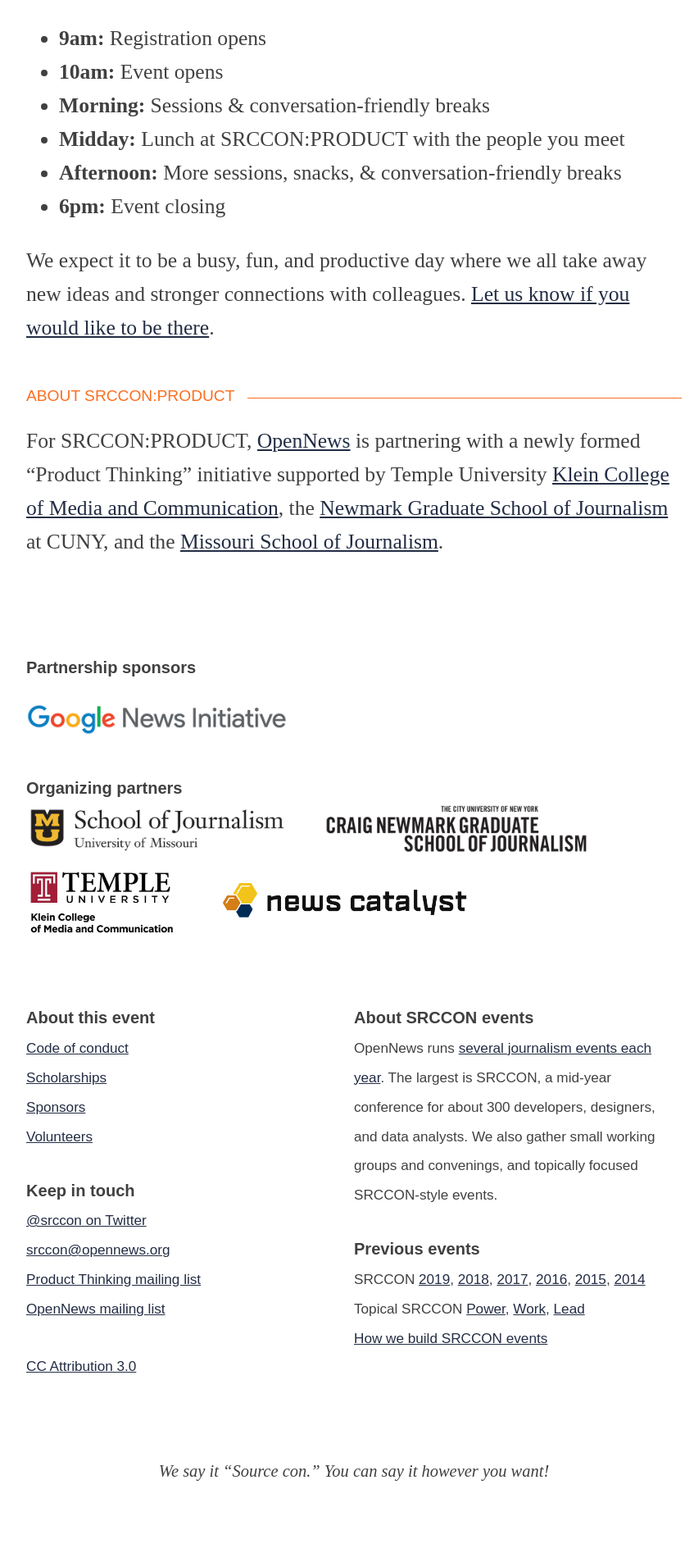
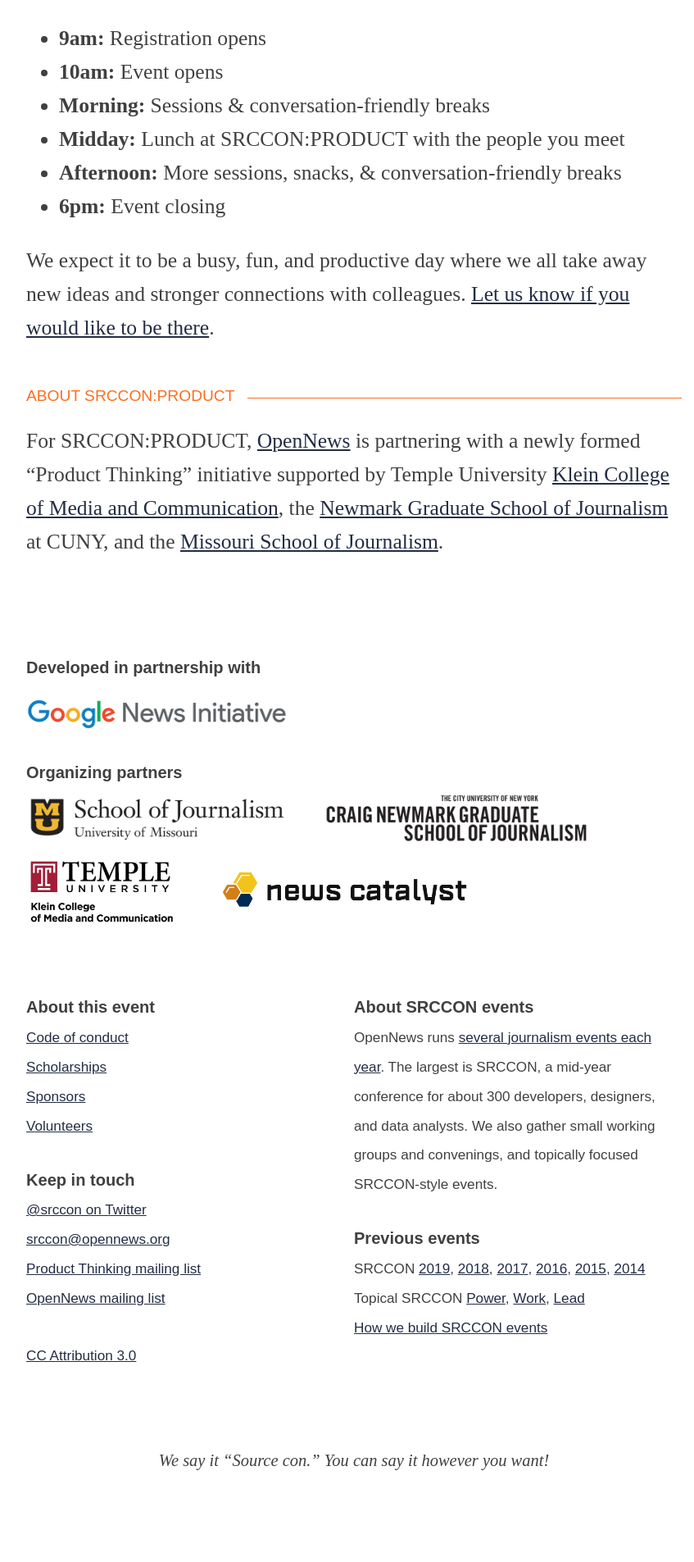
Before and after one commit to OpenNews/srccon-product, a Jekyll site: the page built from homepage.md, in a window 1280 px wide. Shown: the part 3095-5000 px from the top of the page at 82% size, without its empty margins (208-1055 px from the left). Built offline with Jekyll 4.4.1, drawn with Linux system fonts in a browser that asks for light colours.

Commit message:
update sponsors page and footer

```diff
--- a/_includes/hub_footer.html
+++ b/_includes/hub_footer.html
@@ -1,7 +1,7 @@
 {% if page.section != 'sponsors' %}
 <div id="footer-sponsors">
     <div class="page-container">
-        <h3>Partnership sponsors</h3>
+        <h3>Developed in partnership with</h3>
         <div class="sponsor-list">
             <a href="https://newsinitiative.withgoogle.com/"><img src="/media/img/partners/google_news_initiative.png" alt="Google News Initiative"></a>
         </div>
--- a/media/css/style.css
+++ b/media/css/style.css
@@ -350,11 +350,6 @@
     margin-bottom: 2em;
 }
 
-footer #footer-nav {
-    background-color: #232D44;
-    margin-bottom: 1em;
-    font-size: .6em;
-}
 footer ul {
     margin: 0 0 2em;
     padding: 0;
@@ -363,7 +358,12 @@
     list-style: none;
     padding-left: 0;
 }
-footer #footer-nav ul {
+#footer-nav {
+    background-color: #232D44;
+    margin-bottom: 1em;
+    font-size: .6em;
+}
+#footer-nav ul {
     line-height: 1;
     display: flex;
     align-items: center;
@@ -371,10 +371,10 @@
     padding: 0 2em;
     margin: 0;
 }
-footer #footer-nav li {
+#footer-nav li {
     flex-grow: 1;
 }
-footer #footer-nav li a {
+#footer-nav li a {
     display: block;
     text-align: center;
     padding: 1em;
@@ -382,18 +382,21 @@
     text-decoration: none;
     color: #fff;
 }
-footer #footer-nav a:hover {
+#footer-nav a:hover {
     text-decoration: underline;
 }
-footer #footer-details .page-container {
+#footer-details .page-container {
     display: grid;
     grid-template-columns: repeat(auto-fit, minmax(300px, 1fr));
 }
-footer #footer-details,
-footer #footer-sponsors {
+#footer-details,
+#footer-sponsors {
     padding: 1em;
     font-size: .67em;
     text-align: left;
+}
+#footer-sponsors h3 {
+    margin-bottom: .67em;
 }
 .hub footer {
     padding-bottom: 2em;
```
Also changed, not shown: sponsors.md (+11 -2 lines), media/img/partners/alley.png (added), media/img/partners/google_news_initiative.png.
